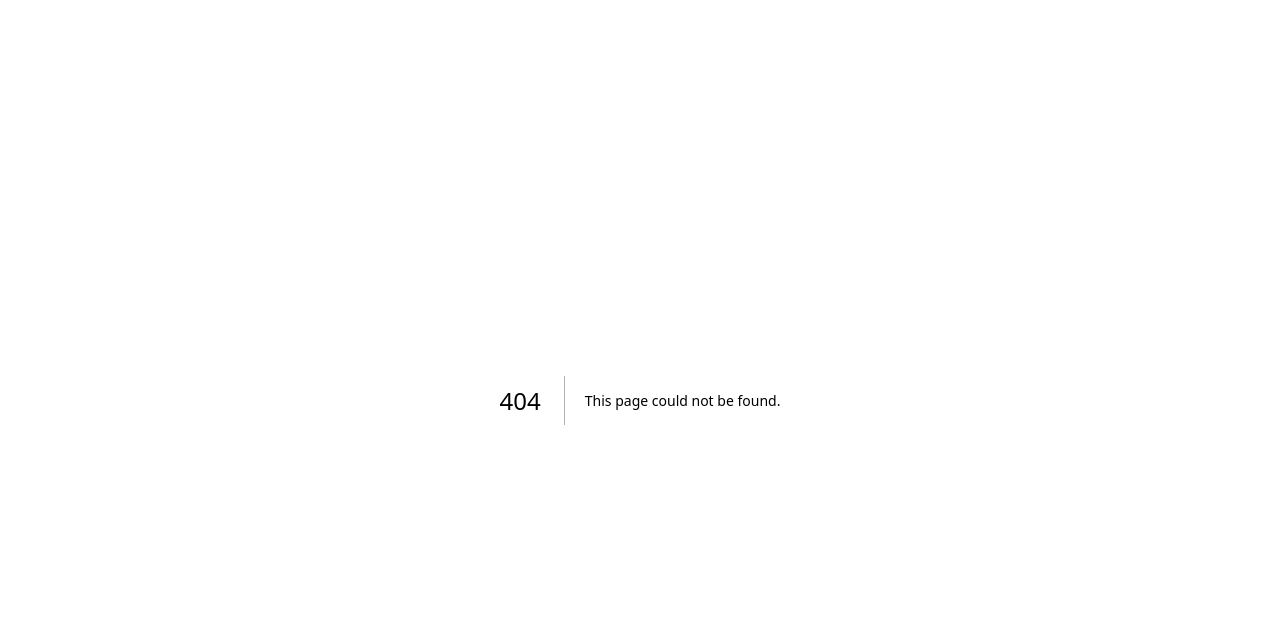
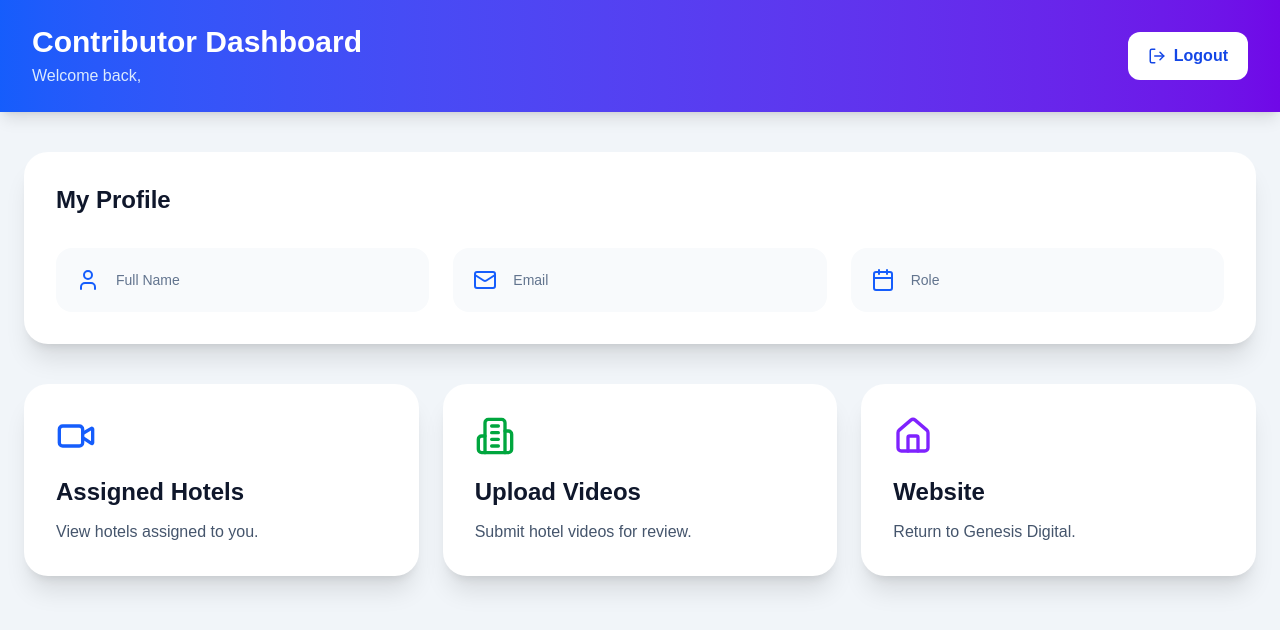
Before and after one commit to ezekielmose/genesis_website_proffesional, a Next.js app: page /contributor/dashboard in a window 1280 px wide. Before the commit this address had no page. Shown: the top 630 px of the page. Built offline with nearby package versions, Linux system fonts and the light colour scheme; no server answers; the database is empty; sample sign-in values are in the browser's storage.

Commit message:
Create page.tsx

```diff
--- /dev/null
+++ b/app/contributor/dashboard/page.tsx
@@ -0,0 +1,245 @@
+"use client";
+
+import { useEffect, useState } from "react";
+import { useRouter } from "next/navigation";
+import Link from "next/link";
+
+import { auth, db } from "@/lib/firebase";
+
+import { onAuthStateChanged, signOut } from "firebase/auth";
+import { doc, getDoc } from "firebase/firestore";
+
+import {
+  User,
+  Mail,
+  Calendar,
+  LogOut,
+  Home,
+  Video,
+  Building2,
+} from "lucide-react";
+
+export default function ContributorDashboard() {
+  const router = useRouter();
+
+  const [loading, setLoading] = useState(true);
+  const [userData, setUserData] = useState<any>(null);
+
+  useEffect(() => {
+    const unsubscribe = onAuthStateChanged(auth, async (user) => {
+      if (!user) {
+        router.push("/contributor/login");
+        return;
+      }
+
+      try {
+        const docRef = doc(db, "contributors", user.uid);
+        const docSnap = await getDoc(docRef);
+
+        if (docSnap.exists()) {
+          setUserData(docSnap.data());
+        }
+
+        setLoading(false);
+      } catch (error) {
+        console.error(error);
+        setLoading(false);
+      }
+    });
+
+    return () => unsubscribe();
+  }, [router]);
+
+  async function handleLogout() {
+    await signOut(auth);
+    router.push("/contributor/login");
+  }
+
+  if (loading) {
+    return (
+      <main className="flex min-h-screen items-center justify-center bg-slate-100">
+        <h2 className="text-2xl font-bold text-slate-700">
+          Loading Dashboard...
+        </h2>
+      </main>
+    );
+  }
+
+  return (
+    <main className="min-h-screen bg-slate-100">
+
+      {/* Header */}
+
+      <header className="bg-gradient-to-r from-blue-600 to-violet-700 px-8 py-6 text-white shadow-lg">
+
+        <div className="mx-auto flex max-w-7xl items-center justify-between">
+
+          <div>
+
+            <h1 className="text-3xl font-black">
+              Contributor Dashboard
+            </h1>
+
+            <p className="mt-1 text-blue-100">
+              Welcome back,
+              <span className="font-semibold">
+                {" "}
+                {userData?.fullName}
+              </span>
+            </p>
+
+          </div>
+
+          <button
+            onClick={handleLogout}
+            className="flex items-center gap-2 rounded-xl bg-white px-5 py-3 font-semibold text-blue-700 hover:bg-blue-50"
+          >
+            <LogOut size={18} />
+            Logout
+          </button>
+
+        </div>
+
+      </header>
+
+      <div className="mx-auto max-w-7xl px-6 py-10">
+
+        {/* Profile Card */}
+
+        <div className="rounded-3xl bg-white p-8 shadow-xl">
+
+          <h2 className="mb-8 text-2xl font-bold text-slate-900">
+            My Profile
+          </h2>
+
+          <div className="grid gap-6 md:grid-cols-3">
+
+            <div className="flex items-center gap-4 rounded-2xl bg-slate-50 p-5">
+
+              <User className="text-blue-600" />
+
+              <div>
+
+                <p className="text-sm text-slate-500">
+                  Full Name
+                </p>
+
+                <p className="font-semibold text-slate-900">
+                  {userData?.fullName}
+                </p>
+
+              </div>
+
+            </div>
+
+            <div className="flex items-center gap-4 rounded-2xl bg-slate-50 p-5">
+
+              <Mail className="text-blue-600" />
+
+              <div>
+
+                <p className="text-sm text-slate-500">
+                  Email
+                </p>
+
+                <p className="font-semibold text-slate-900">
+                  {userData?.email}
+                </p>
+
+              </div>
+
+            </div>
+
+            <div className="flex items-center gap-4 rounded-2xl bg-slate-50 p-5">
+
+              <Calendar className="text-blue-600" />
+
+              <div>
+
+                <p className="text-sm text-slate-500">
+                  Role
+                </p>
+
+                <p className="font-semibold text-slate-900">
+                  {userData?.role}
+                </p>
+
+              </div>
+
+            </div>
+
+          </div>
+
+        </div>
+
+        {/* Quick Actions */}
+
+        <div className="mt-10 grid gap-6 md:grid-cols-3">
+
+          <Link
+            href="#"
+            className="rounded-3xl bg-white p-8 shadow-xl transition hover:-translate-y-1"
+          >
+
+            <Video
+              className="mb-5 text-blue-600"
+              size={40}
+            />
+
+            <h3 className="text-2xl font-bold text-slate-900">
+              Assigned Hotels
+            </h3>
+
+            <p className="mt-3 text-slate-600">
+              View hotels assigned to you.
+            </p>
+
+          </Link>
+
+          <Link
+            href="#"
+            className="rounded-3xl bg-white p-8 shadow-xl transition hover:-translate-y-1"
+          >
+
+            <Building2
+              className="mb-5 text-green-600"
+              size={40}
+            />
+
+            <h3 className="text-2xl font-bold text-slate-900">
+              Upload Videos
+            </h3>
+
+            <p className="mt-3 text-slate-600">
+              Submit hotel videos for review.
+            </p>
+
+          </Link>
+
+          <Link
+            href="/"
+            className="rounded-3xl bg-white p-8 shadow-xl transition hover:-translate-y-1"
+          >
+
+            <Home
+              className="mb-5 text-violet-600"
+              size={40}
+            />
+
+            <h3 className="text-2xl font-bold text-slate-900">
+              Website
+            </h3>
+
+            <p className="mt-3 text-slate-600">
+              Return to Genesis Digital.
+            </p>
+
+          </Link>
+
+        </div>
+
+      </div>
+
+    </main>
+  );
+}
```
